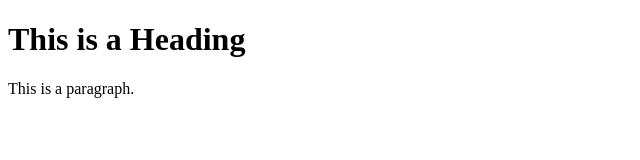
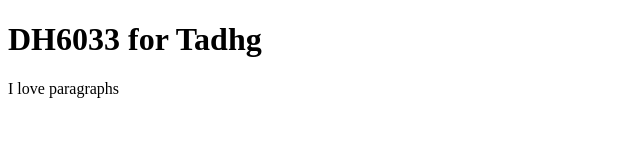
Before and after one commit to tadhg00/DH6033new, a plain HTML site: page index.html in a window 1280 px wide. Shown: the whole page, without its empty margins (0-640 px from the left). Drawn offline with Linux system fonts and the light colour scheme.

Commit message:
Update index.html

```diff
--- a/index.html
+++ b/index.html
@@ -1,12 +1,12 @@
 <!DOCTYPE html>
 <html>
 <head>
-<title>Page Title</title>
+<title>My Brand New Page</title>
 </head>
 <body>
 
-<h1>This is a Heading</h1>
-<p>This is a paragraph.</p>
+<h1>DH6033 for Tadhg</h1>
+<p>I love paragraphs</p>
 
 </body>
 </html>
```
